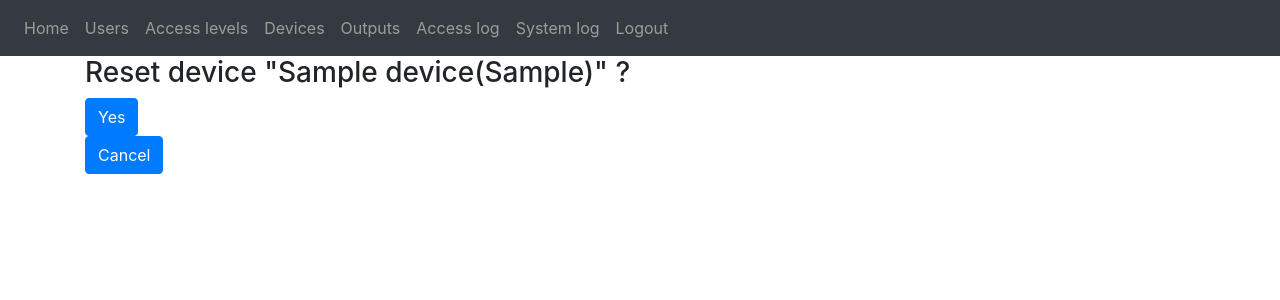
After one commit to gious86/ubda3, a Flask app: page /reset_device/1 in a window 1280 px wide. The commit adds this page. Shown: the top 300 px of the page. Run offline with Flask 3, Linux system fonts and the light colour scheme; a user stored in the database is signed in; tables that the repository leaves empty hold one stand-in row (values such as "Sample post"); some libraries are stand-ins or nearby versions.

Commit message:
add device reset

```diff
--- a/ubda/__init__.py
+++ b/ubda/__init__.py
@@ -8,7 +8,7 @@ hostname = 'http://192.168.1.102:5000'
 
 device_models = {
     'fumfli 1.0':{
-        'outputs':4,
+        'outputs':1,
         'inputs':1,
         },
     'fumfli-16 1.0':{
--- a/ubda/device_server.py
+++ b/ubda/device_server.py
@@ -6,6 +6,8 @@ import time
 
 
 to_devices = {}
+
+online_devices = {}
 
 
 def activate_allowed_outputs(user, device, method):
@@ -26,6 +28,9 @@ def activate_allowed_outputs(user, device, method):
     db.session.add(log_entry)
     db.session.commit()
     return result
+
+def send_reset_cmd(device):
+    to_devices.update({device.id:'{"cmd":"reset"}'})
 
 
 @sock.route('/ws/<string:id>')
@@ -69,6 +74,10 @@ def dev_server(ws, id):
                 print(f'device with id:{id} added to DB')
             else :
                 print('known device')
+                device.last_seen = int(time.time())
+                db.session.add(device)
+                db.session.commit()
+        online_devices.update({device.id:device.mac})
         while True:
             try:
                 data = ws.receive(1)
@@ -103,5 +112,7 @@ def dev_server(ws, id):
                     ws.send(cmd)
                     to_devices.pop(device.id)
             except Exception as e:
+                online_devices.pop(device.id)
                 print(f'connection with "{id}" closed. e:{e}')
+                print(online_devices)
                 break
--- a/ubda/templates/devices.html
+++ b/ubda/templates/devices.html
@@ -44,6 +44,7 @@
     <td><a href="{{ url_for('access.qr_generator', id = dev.mac) }}">QR</a></td>
     <td><a href="{{ url_for('views.delete_device', id = dev.id) }}">Delete</a></td>
     <td><a href="{{ url_for('views.edit_device', id = dev.id) }}">Edit</a></td>
+    <td><a href="{{ url_for('views.reset_device', id = dev.id) }}">Reset</a></td>
   </tr>
   {% endfor %}
 </table>
--- /dev/null
+++ b/ubda/templates/reset_device.html
@@ -0,0 +1,12 @@
+{% extends "base.html" %} {% block title %}Reset{% endblock %}
+{% block nav %}
+{% endblock %}
+{% block content %}
+<h3>Reset device "{{ device.name }}({{ device.mac }})" ?<h3>
+    <form method="POST">
+        <button type="submit" class="btn btn-primary">Yes</button>
+    </form>
+    <a href = "{{ url_for('views.devices') }}">
+        <button type="submit" class="btn btn-primary">Cancel</button>
+    </a>
+{% endblock %}
--- a/ubda/views.py
+++ b/ubda/views.py
@@ -5,7 +5,7 @@ from . import db
 import time
 from datetime import datetime
 from werkzeug.security import generate_password_hash
-
+from .device_server import send_reset_cmd
 
 views = Blueprint('views', __name__)
 
@@ -107,6 +107,21 @@ def delete_device(id):
         flash('Device deleted', category='success')
         return redirect(url_for('views.devices'))
     return render_template("delete_device.html", user = current_user, device=device)
+
+@views.route('/reset_device/<string:id>', methods=['GET', 'POST'])
+@login_required
+def reset_device(id):
+    device = Device.query.filter_by(id=id).first()
+    if not device :
+        flash(f'No device with id:{id}', category='error')
+        return redirect(url_for('views.devices'))
+    if request.method == 'POST':
+        ###send reset command
+        send_reset_cmd(device)
+        ###
+        flash('Reset request sent', category='success')
+        return redirect(url_for('views.devices'))
+    return render_template("reset_device.html", user = current_user, device=device)
 
 
 @views.route('/device_log/<string:id>')
```
Also changed, not shown: ubda/access.py (+7 -4 lines).
